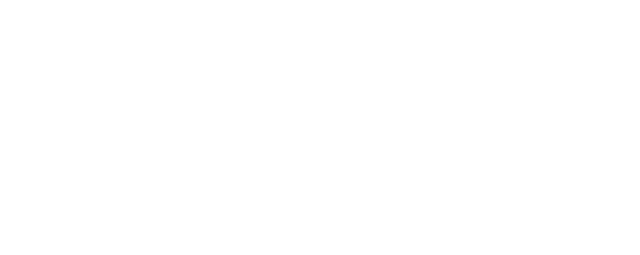
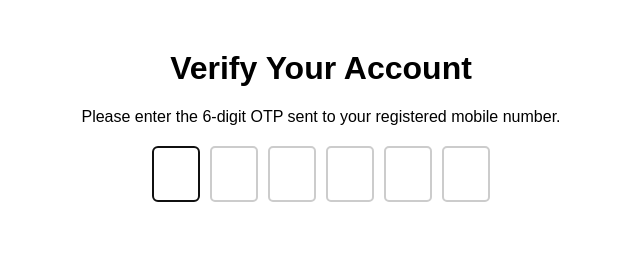
Before and after one commit to acciojob/OTP-pallab1999, a website: page main.html in a window 1280 px wide. Shown: the whole page, without its empty margins (319-959 px from the left). Drawn offline with Linux system fonts and the light colour scheme.

Commit message:
created a submission

```diff
--- a/main.html
+++ b/main.html
@@ -1,16 +1,60 @@
 <!DOCTYPE html>
+<html lang="en">
+<head>
+    <meta charset="UTF-8">
+    <meta name="viewport" content="width=device-width, initial-scale=1.0">
+    <title>OTP Verification</title>
+    <style>
+        body {
+            font-family: Arial, sans-serif;
+            text-align: center;
+            margin: 50px;
+        }
+        .code-container {
+            display: flex;
+            justify-content: center;
+            gap: 10px;
+            margin-top: 20px;
+        }
+        .code {
+            width: 40px;
+            height: 50px;
+            font-size: 20px;
+            text-align: center;
+            border: 2px solid #ccc;
+            border-radius: 5px;
+        }
+    </style>
+</head>
+<body>
+    <h1 id="verification_heading">Verify Your Account</h1>
+    <p id="verification_subtext">Please enter the 6-digit OTP sent to your registered mobile number.</p>
 
-<html>
+    <div class="code-container">
+        <input type="text" maxlength="1" class="code" id="code-1" autofocus>
+        <input type="text" maxlength="1" class="code" id="code-2">
+        <input type="text" maxlength="1" class="code" id="code-3">
+        <input type="text" maxlength="1" class="code" id="code-4">
+        <input type="text" maxlength="1" class="code" id="code-5">
+        <input type="text" maxlength="1" class="code" id="code-6">
+    </div>
 
-<head>
-	<link rel="stylesheet" href="styles.css">
-</head>
+    <script>
+        const codes = document.querySelectorAll('.code');
 
-<body>
-	<!-- the entire body must be written by student -->
-    <script type="text/javascript" src="./script.js">
-</script>
+        codes.forEach((code, index) => {
+            code.addEventListener('input', (e) => {
+                if (e.inputType === 'insertText' && index < codes.length - 1) {
+                    codes[index + 1].focus();
+                }
+            });
 
+            code.addEventListener('keydown', (e) => {
+                if (e.key === 'Backspace' && index > 0 && !code.value) {
+                    codes[index - 1].focus();
+                }
+            });
+        });
+    </script>
 </body>
-
 </html>
```
